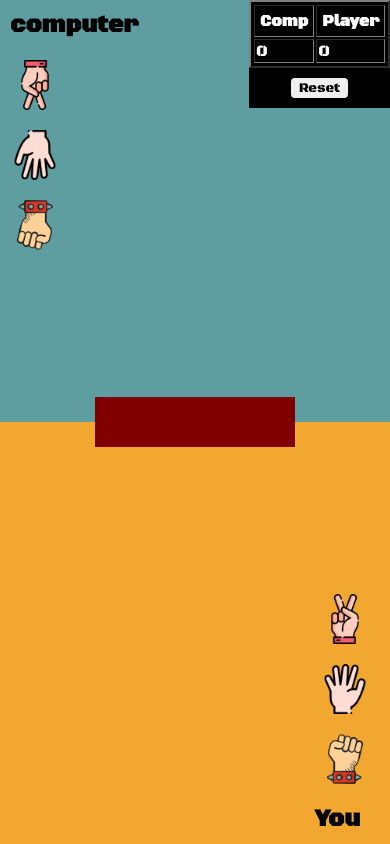
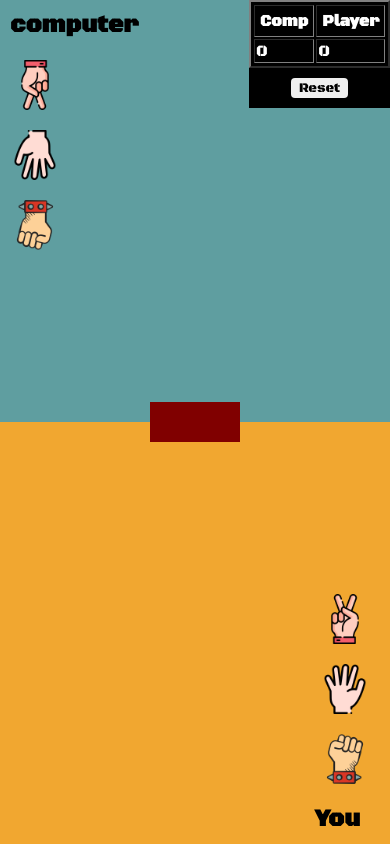
Before and after one commit to Sarthak1918/stone-paper-scissor, a plain HTML site: page index.html in a window 390 px wide. Drawn offline with Linux system fonts and the light colour scheme.

Commit message:
update style.css

```diff
--- a/style.css
+++ b/style.css
@@ -68,8 +68,8 @@
 
 #leader-board{
     position: absolute;
-    top: 10px;
-    right: 30px;
+    top: 0px;
+    right: 0px;
     background: black;
     color: white;
     padding: 10px;
@@ -152,10 +152,6 @@
 }
 
 
-
-
-/* MEDIA QUERy */
-
 @keyframes handshake{
     0%{
         transform: rotateY(0deg);
@@ -165,6 +161,10 @@
     }
 }
 
+
+
+
+/* MEDIA QUERy */
 
 @media screen and (max-width:576px){
     #leader-board{
@@ -205,7 +205,7 @@
 
     #comp-choice{
         position: absolute;
-        top: 130px;
+        top: 120px;
     }
 
 
@@ -226,7 +226,22 @@
 
     #player-choice{
         position: absolute;
-        bottom: 130px;
+        bottom: 100px;
+    }
+
+    #winner-check{
+        width: 90px;
+        height: 40px;
+        position: absolute;
+        background-color: maroon;
+        color: white;
+        padding: 6px;
+        top: 50%;
+        left: 50%;
+        transform: translate(-50%,-50%);
+        display: flex;
+        justify-content: center;
+        align-items: center;
     }
 
 
```
